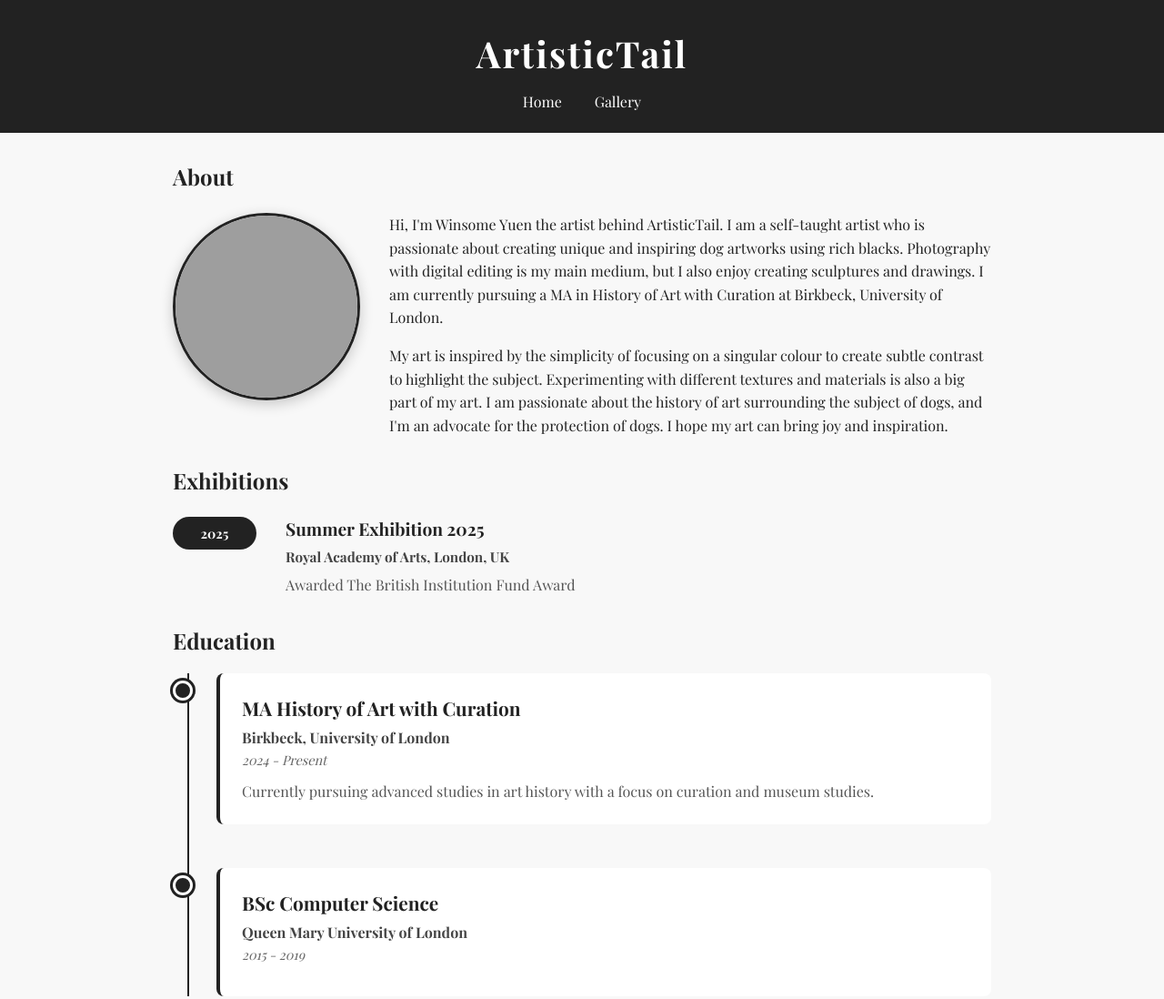
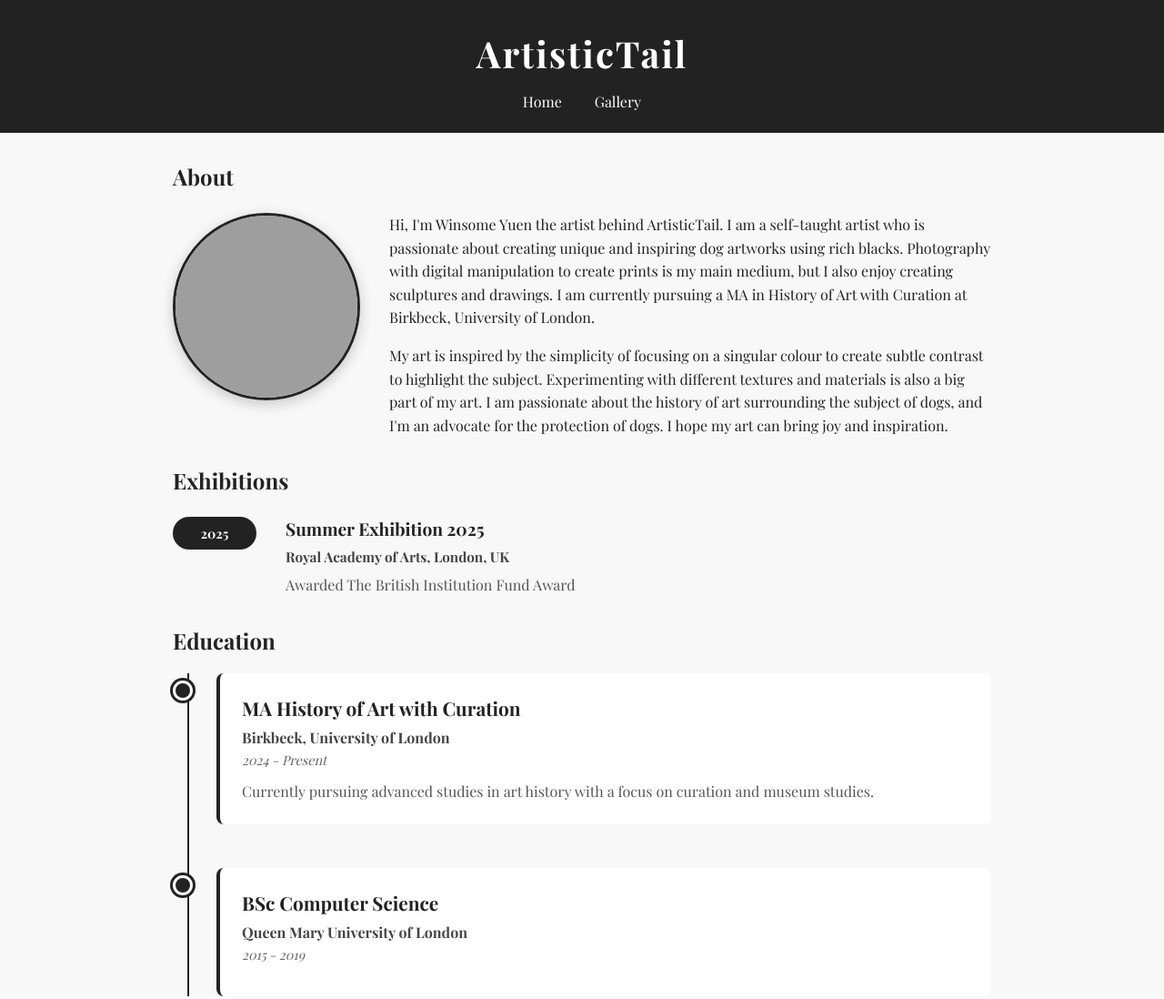
Before and after one commit to WinsomeYuen/ArtisticTail, a plain HTML site: page about/index.html in a window 1280 px wide. Shown: the top 1098 px of the page at 91% size. Drawn offline with nearby package versions, Linux system fonts and the light colour scheme; grey boxes are pictures that could not be loaded.

```diff
--- a/about/index.html
+++ b/about/index.html
@@ -25,8 +25,9 @@
         <p>
           Hi, I'm Winsome Yuen the artist behind ArtisticTail. I am a self-taught artist who is
           passionate about creating unique and inspiring dog artworks using rich blacks. Photography
-          with digital editing is my main medium, but I also enjoy creating sculptures and drawings.
-          I am currently pursuing a MA in History of Art with Curation at Birkbeck, University of London.
+          with digital manipulation to create prints is my main medium, but I also enjoy creating
+          sculptures and drawings. I am currently pursuing a MA in History of Art with Curation at
+          Birkbeck, University of London.
         </p>
 
         <p>
```
Also changed, not shown: index.html (+3 -1 lines).
